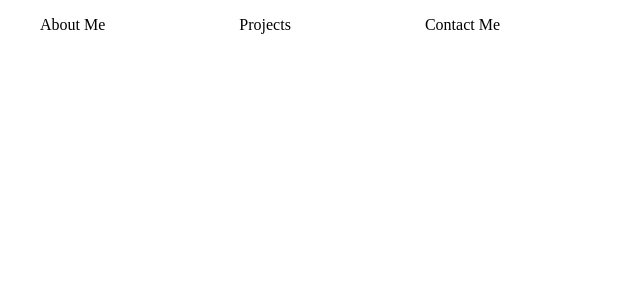
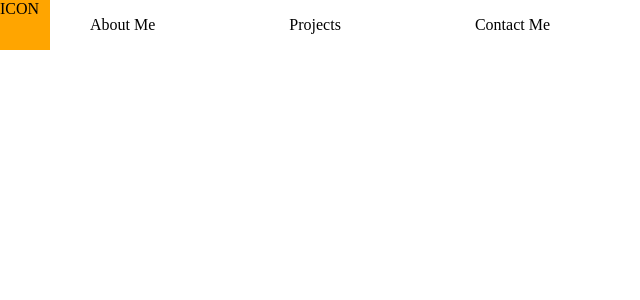
Before and after one commit to JohnPhamDeveloper/JohnPhamDeveloperWebsiteV2, a React (Create React App) app: page / in a window 1280 px wide. Shown: the top 300 px of the page, without its empty margins (0-640 px from the left). Built offline with nearby package versions, Linux system fonts and the light colour scheme.

Commit message:
add header

```diff
--- a/src/App.js
+++ b/src/App.js
@@ -1,11 +1,11 @@
 import React from "react";
-import Navbar from "./component/Navbar";
+import Header from "./component/Header";
 import "./App.scss";
 
 const App = () => {
   return (
     <div className="App">
-      <Navbar></Navbar>
+      <Header />
     </div>
   );
 };
--- /dev/null
+++ b/src/component/Header.js
@@ -0,0 +1,21 @@
+import React from "react";
+import "./Header.scss";
+import Navbar from "./Navbar";
+import Navitem from "./Navitem";
+
+const Header = () => {
+  return (
+    <div className="header">
+      <div className="header-icon" style={{ backgroundColor: "orange", width: "50px", height: "50px" }}>
+        ICON
+      </div>
+      <Navbar>
+        <Navitem title="About Me"></Navitem>
+        <Navitem title="Projects"></Navitem>
+        <Navitem title="Contact Me"></Navitem>
+      </Navbar>
+    </div>
+  );
+};
+
+export default Header;
--- /dev/null
+++ b/src/component/Header.scss
@@ -0,0 +1,4 @@
+.header {
+  display: flex;
+  flex-direction: row;
+}
--- a/src/component/Navbar.js
+++ b/src/component/Navbar.js
@@ -2,21 +2,10 @@ import React from "react";
 import Navitem from "./Navitem";
 import "./Navbar.scss";
 
-const Navbar = () => {
+const Navbar = ({ children }) => {
   return (
     <nav className="navbar">
-      {/* ICON HERE */}
-      <ul className="navbar-list">
-        <li>
-          <Navitem title="About Me"></Navitem>
-        </li>
-        <li>
-          <Navitem title="Projects"></Navitem>
-        </li>
-        <li>
-          <Navitem title="Contact Me"></Navitem>
-        </li>
-      </ul>
+      <ul className="navbar-list">{children}</ul>
     </nav>
   );
 };
--- a/src/component/Navitem.js
+++ b/src/component/Navitem.js
@@ -3,10 +3,12 @@ import "./Navitem.scss";
 
 const Navitem = ({ title }) => {
   return (
-    <div className="nav-item">
-      <p className="nav-item__title">{title}</p>
-      <div className="nav-item__line" />
-    </div>
+    <li>
+      <div className="nav-item">
+        <p className="nav-item__title">{title}</p>
+        <div className="nav-item__line" />
+      </div>
+    </li>
   );
 };
 
```
